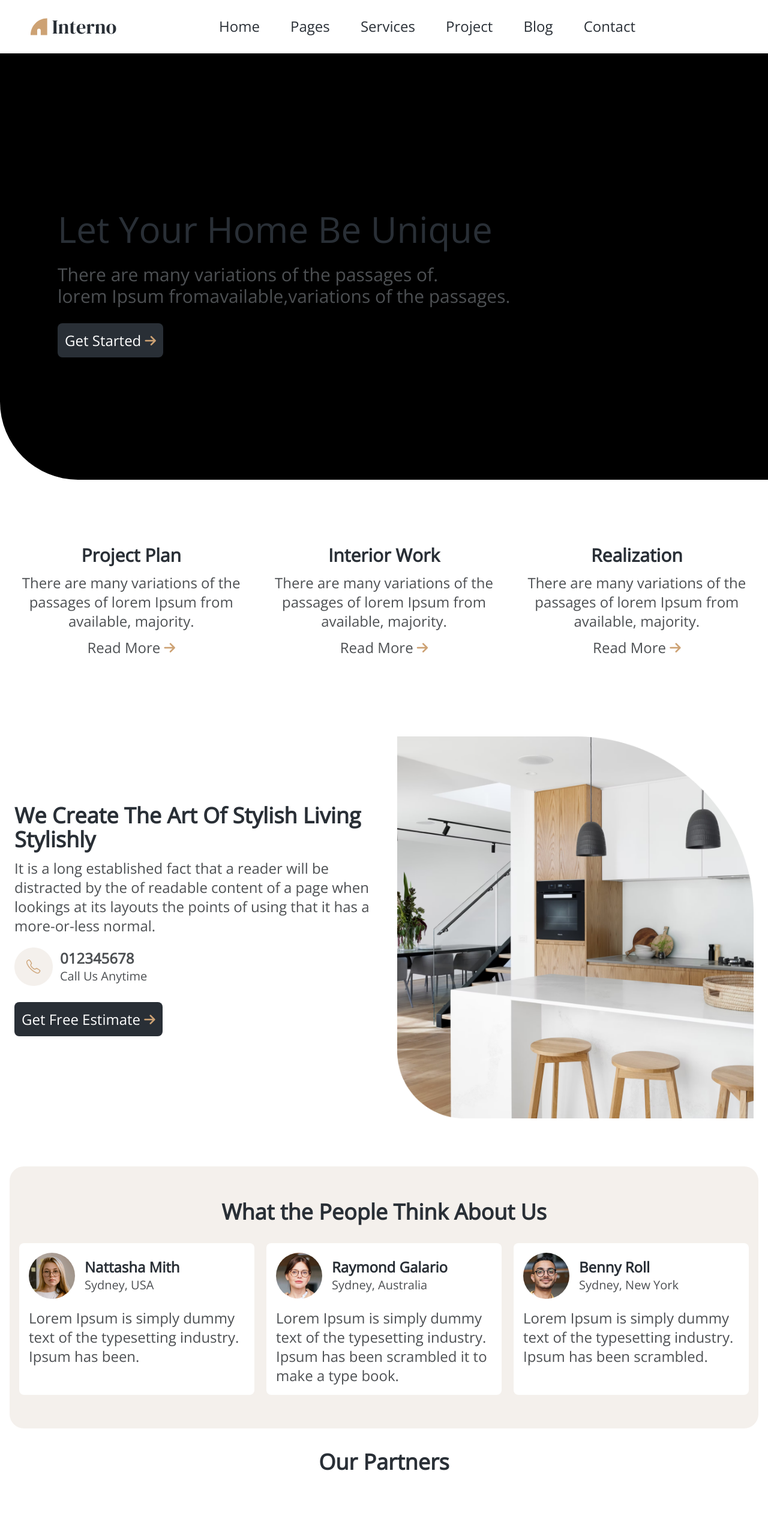
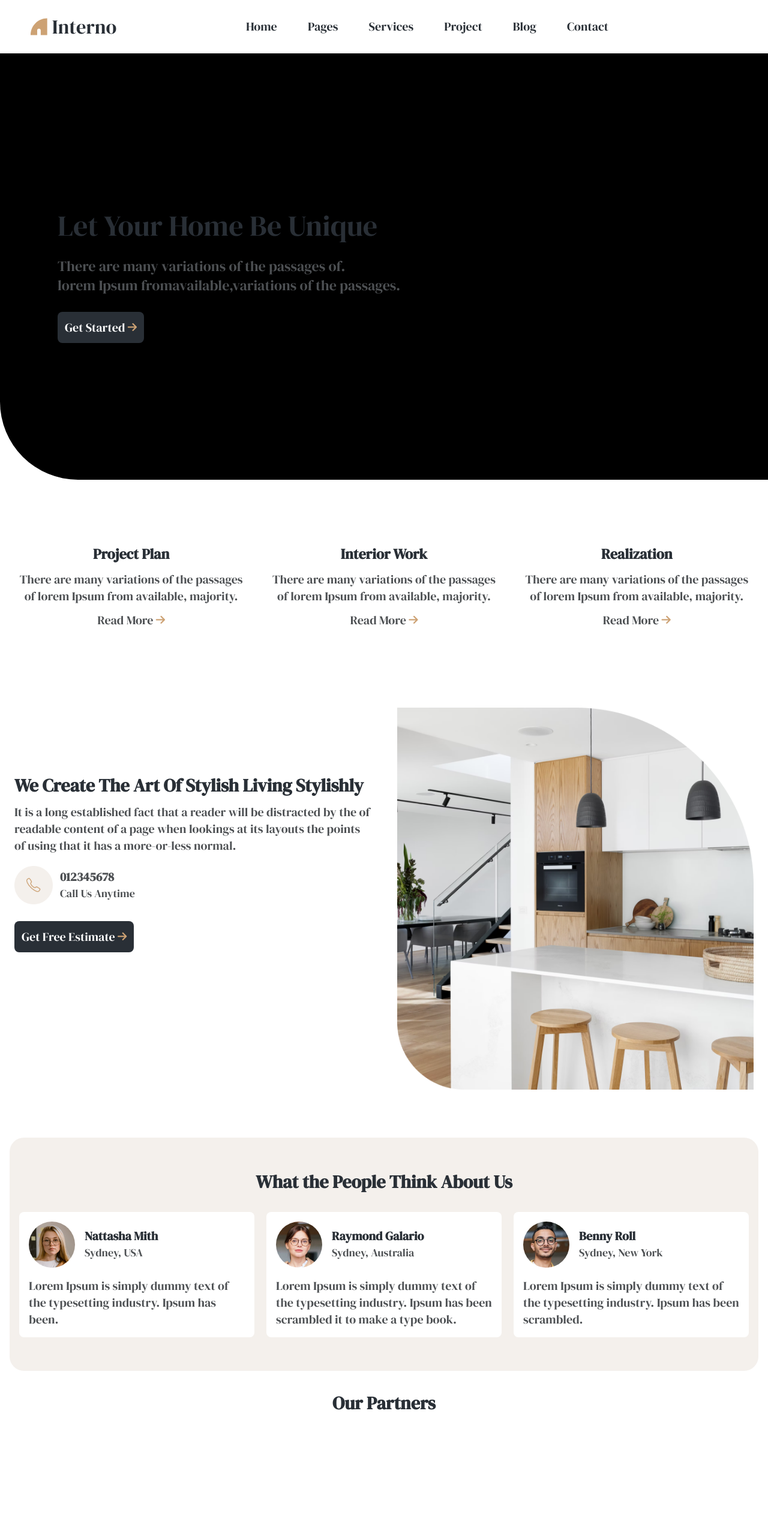
Before and after one commit to alimuhammeddev/Interno, a plain HTML site: page index.html in a window 1280 px wide. Shown: the top 2528 px of the page at 60% size. Drawn offline with nearby package versions, Linux system fonts and the light colour scheme.

Commit message:
added fonts

```diff
--- a/index.html
+++ b/index.html
@@ -10,11 +10,11 @@
     <script src="https://kit.fontawesome.com/4e3895d11d.js" crossorigin="anonymous"></script>
     <link rel="preconnect" href="https://fonts.googleapis.com">
     <link rel="preconnect" href="https://fonts.gstatic.com" crossorigin>
-    <link href="https://fonts.googleapis.com/css2?family=Open+Sans&display=swap" rel="stylesheet">
+    <link href="https://fonts.googleapis.com/css2?family=DM+Serif+Display&display=swap" rel="stylesheet">
 </head>
 <style>
     body{
-        font-family: 'Open Sans', sans-serif;
+        font-family: 'DM Serif Display', serif;
     }
     html{
         scroll-behavior: smooth;
@@ -29,22 +29,22 @@
             <div class="nav-links md:static fixed md:min-h-fit min-h-[90vh] left-0 top-20 -translate-x-full md:translate-x-0 md:w-auto w-full flex items-center px-5 transform transition-transform duration-300 ease-in-out bg-[#ffffff] lg:shadow-none shadow-2xl">
                 <ul class="flex md:flex-row flex-col md:items-center md:gap-[4vw] gap-8 lg:mt-0 md:mt-0 -mt-28">
                     <li>
-                        <a class="text-[#292F36] hover:text-[#CDA274] transition ease-out duration-500 lg:text-2xl text-lg lg:font-medium" href="#!">Home</a>
+                        <a class="text-[#292F36] hover:text-[#CDA274] transition ease-out duration-500 lg:text-xl text-lg lg:font-medium" href="#!">Home</a>
                     </li>
                     <li>
-                        <a class="text-[#292F36] hover:text-[#CDA274] transition ease-out duration-500 lg:text-2xl text-lg lg:font-medium" href="#!">Pages</a>
+                        <a class="text-[#292F36] hover:text-[#CDA274] transition ease-out duration-500 lg:text-xl text-lg lg:font-medium" href="#!">Pages</a>
                     </li>
                     <li>
-                        <a class="text-[#292F36] hover:text-[#CDA274] transition ease-out duration-500 lg:text-2xl text-lg lg:font-medium" href="#!">Services</a>
+                        <a class="text-[#292F36] hover:text-[#CDA274] transition ease-out duration-500 lg:text-xl text-lg lg:font-medium" href="#!">Services</a>
                     </li>
                     <li>
-                        <a class="text-[#292F36] hover:text-[#CDA274] transition ease-out duration-500 lg:text-2xl text-lg lg:font-medium" href="#!">Project</a>
+                        <a class="text-[#292F36] hover:text-[#CDA274] transition ease-out duration-500 lg:text-xl text-lg lg:font-medium" href="#!">Project</a>
                     </li>
                     <li>
-                        <a class="text-[#292F36] hover:text-[#CDA274] transition ease-out duration-500 lg:text-2xl text-lg lg:font-medium" href="#!">Blog</a>
+                        <a class="text-[#292F36] hover:text-[#CDA274] transition ease-out duration-500 lg:text-xl text-lg lg:font-medium" href="#!">Blog</a>
                     </li>
                     <li>
-                        <a class="text-[#292F36] hover:text-[#CDA274] transition ease-out duration-500 lg:text-2xl text-lg lg:font-medium" href="#!">Contact</a>
+                        <a class="text-[#292F36] hover:text-[#CDA274] transition ease-out duration-500 lg:text-xl text-lg lg:font-medium" href="#!">Contact</a>
                     </li>
                 </ul>
             </div>
@@ -58,14 +58,14 @@
         <div class=" relative bg-cover bg-current h-screen rounded-bl-[130px] bg-[#ffffff]" style="background-image: url(/images/image.jpg);">
             <div class="container mx-auto">
                 <div class="absolute inset-0 top-64 items-center lg:p-24 p-10">
-                    <h1 class="text-[#292F36] lg:text-6xl text-4xl font-medium">
+                    <h1 class="text-[#292F36] lg:text-5xl text-4xl font-medium">
                         Let Your Home Be Unique
                     </h1>
-                    <h3 class="lg:text-3xl text-lg text-[#4D5053] mt-3 lg:mt-7">
+                    <h3 class="lg:text-2xl text-lg text-[#4D5053] mt-3 lg:mt-7">
                         There are many variations of the passages of. <br> lorem Ipsum fromavailable,variations of the passages.
                     </h3>
                     <div class="mt-6 lg:mt-10">
-                        <a href="#!" class="bg-[#292F36] text-[#FFFFFF] p-3 lg:text-2xl text-base font-medium rounded-lg">Get Started <i class="fa-solid fa-arrow-right fa-sm" style="color: #cda274;"></i></a>
+                        <a href="#!" class="bg-[#292F36] text-[#FFFFFF] p-3 lg:text-xl text-base font-medium rounded-lg">Get Started <i class="fa-solid fa-arrow-right fa-sm" style="color: #cda274;"></i></a>
                     </div>
                 </div>
             </div>
@@ -75,36 +75,36 @@
         <div class="container mx-auto p-4 lg:mt-20 mt-10">
             <div class="grid grid-cols-1 md:grid-cols-3 lg:grid-cols-3 gap-4">
                 <div class="p-3 hover:bg-[#F4F0EC] transition ease-out duration-700 rounded-lg cursor-pointer">
-                    <h1 class="text-[#292F36] lg:text-3xl text-xl font-semibold text-center">
+                    <h1 class="text-[#292F36] lg:text-2xl text-xl font-semibold text-center">
                         Project Plan
                     </h1>
-                    <h3 class="text-center text-[#4D5053] lg:text-2xl text-base mt-3">
+                    <h3 class="text-center text-[#4D5053] lg:text-xl text-base mt-3">
                         There are many variations of the passages of lorem Ipsum from available, majority.
                     </h3>
                    <div class="text-center mt-3">
-                    <a href="#!" class="text-[#4D5053] lg:text-2xl font-medium">Read More <i class="fa-solid fa-arrow-right fa-sm" style="color: #cda274;"></i></a>
+                    <a href="#!" class="text-[#4D5053] lg:text-xl font-medium">Read More <i class="fa-solid fa-arrow-right fa-sm" style="color: #cda274;"></i></a>
                    </div>
                 </div>
                 <div class="p-3 hover:bg-[#F4F0EC] transition ease-out duration-700 rounded-lg cursor-pointer">
-                    <h1 class="text-[#292F36] lg:text-3xl text-xl font-semibold text-center">
+                    <h1 class="text-[#292F36] lg:text-2xl text-xl font-semibold text-center">
                         Interior Work
                     </h1>
-                    <h3 class="text-center text-[#4D5053] lg:text-2xl text-base mt-3">
+                    <h3 class="text-center text-[#4D5053] lg:text-xl text-base mt-3">
                         There are many variations of the passages of lorem Ipsum from available, majority.
                     </h3>
                    <div class="text-center mt-3">
-                    <a href="#!" class="text-[#4D5053] lg:text-2xl font-medium">Read More <i class="fa-solid fa-arrow-right fa-sm" style="color: #cda274;"></i></a>
+                    <a href="#!" class="text-[#4D5053] lg:text-xl font-medium">Read More <i class="fa-solid fa-arrow-right fa-sm" style="color: #cda274;"></i></a>
                    </div>
                 </div>
                 <div class="p-3 hover:bg-[#F4F0EC] transition ease-out duration-700 rounded-lg cursor-pointer">
-                    <h1 class="text-[#292F36] lg:text-3xl text-xl font-semibold text-center">
+                    <h1 class="text-[#292F36] lg:text-2xl text-xl font-semibold text-center">
                         Realization
                     </h1>
-                    <h3 class="text-center text-[#4D5053] lg:text-2xl text-base mt-3">
+                    <h3 class="text-center text-[#4D5053] lg:text-xl text-base mt-3">
                         There are many variations of the passages of lorem Ipsum from available, majority.
                     </h3>
                    <div class="text-center mt-3">
-                    <a href="#!" class="text-[#4D5053] lg:text-2xl font-medium">Read More <i class="fa-solid fa-arrow-right fa-sm" style="color: #cda274;"></i></a>
+                    <a href="#!" class="text-[#4D5053] lg:text-xl font-medium">Read More <i class="fa-solid fa-arrow-right fa-sm" style="color: #cda274;"></i></a>
                    </div>
                 </div>
             </div>
@@ -114,21 +114,21 @@
         <div class="container mx-auto p-4 lg:mt-20 mt-10">
             <div class="grid grid-cols-1 md:grid-cols-2 lg:grid-cols-2 gap-7">
                 <div class="p-2 lg:mt-28">
-                    <h1 class="lg:text-4xl text-2xl text-[#292F36] font-semibold">
+                    <h1 class="lg:text-3xl text-2xl text-[#292F36] font-semibold">
                         We Create The Art Of Stylish Living Stylishly
                     </h1>
-                    <p class="text-[#4D5053] lg:text-2xl text-base mt-3">
+                    <p class="text-[#4D5053] lg:text-xl text-base mt-3">
                         It is a long established fact that a reader will be distracted by the of readable content of a page when lookings at its layouts the points of using that it has a more-or-less normal.
                     </p>
                     <div class="flex items-center gap-3 mt-5">
                         <img src="/images/Call Icon.png" class="lg:w-16 w-10" alt="">
                         <div>
-                            <h1 class="text-[#4D5053] font-semibold lg:text-2xl text-base">012345678</h1>
-                            <p class="text-[#4D5053] lg:text-xl text-sm">Call Us Anytime</p>
+                            <h1 class="text-[#4D5053] font-semibold lg:text-xl text-base">012345678</h1>
+                            <p class="text-[#4D5053] lg:text-lg text-sm">Call Us Anytime</p>
                         </div>
                     </div>
                     <div class="lg:mt-10 mt-7">
-                        <a href="#!" class="bg-[#292F36] text-[#FFFFFF] p-3 lg:text-2xl text-base font-medium rounded-lg">Get Free Estimate <i class="fa-solid fa-arrow-right fa-sm" style="color: #cda274;"></i></a>
+                        <a href="#!" class="bg-[#292F36] text-[#FFFFFF] p-3 lg:text-xl text-base font-medium rounded-lg">Get Free Estimate <i class="fa-solid fa-arrow-right fa-sm" style="color: #cda274;"></i></a>
                     </div>
                 </div>
                 <div class="p-2">
@@ -140,7 +140,7 @@
     <div>
         <div class="container mx-auto p-4 mt-10">
             <div class="bg-[#F4F0EC] p-4 rounded-3xl pb-14">
-                <h1 class="text-[#292F36] text-center lg:text-4xl text-2xl font-semibold mt-10">
+                <h1 class="text-[#292F36] text-center lg:text-3xl text-2xl font-semibold mt-10">
                     What the People Think About Us
                 </h1>
                 <div class="grid grid-cols-1 md:grid-cols-3 lg:grid-cols-3 gap-5 mt-8">
@@ -148,16 +148,16 @@
                         <div class="flex items-center gap-4">
                             <img src="/images/girl 1.jpg" class="rounded-full lg:w-fit w-12" alt="">
                             <div>
-                                <h1 class="text-[#292F36] lg:text-2xl text-base font-semibold">
+                                <h1 class="text-[#292F36] lg:text-xl text-base font-semibold">
                                     Nattasha Mith
                                 </h1>
-                                <p class="text-[#4D5053] lg:text-xl text-sm">
+                                <p class="text-[#4D5053] lg:text-lg text-sm">
                                     Sydney, USA
                                 </p>
                             </div>
                         </div>
                         <div>
-                            <h3 class="text-[#4D5053] lg:text-2xl text-sm mt-4">
+                            <h3 class="text-[#4D5053] lg:text-xl text-sm mt-4">
                                 Lorem Ipsum is simply dummy text of the typesetting industry. Ipsum has been.
                             </h3>
                         </div>
@@ -166,16 +166,16 @@
                         <div class="flex items-center gap-4">
                             <img src="/images/girl 2.jpg" class="rounded-full lg:w-fit w-12" alt="">
                             <div>
-                                <h1 class="text-[#292F36] lg:text-2xl text-base font-semibold">
+                                <h1 class="text-[#292F36] lg:text-xl text-base font-semibold">
                                     Raymond Galario
                                 </h1>
-                                <p class="text-[#4D5053] lg:text-xl text-sm">
+                                <p class="text-[#4D5053] lg:text-lg text-sm">
                                     Sydney, Australia
                                 </p>
                             </div>
                         </div>
                         <div>
-                            <h3 class="text-[#4D5053] lg:text-2xl text-sm mt-4">
+                            <h3 class="text-[#4D5053] lg:text-xl text-sm mt-4">
                                 Lorem Ipsum is simply dummy text of the typesetting industry. Ipsum has been scrambled it to make a type book.
                             </h3>
                         </div>
@@ -184,16 +184,16 @@
                         <div class="flex items-center gap-4">
                             <img src="/images/man.jpg" class="rounded-full lg:w-fit w-12" alt="">
                             <div>
-                                <h1 class="text-[#292F36] lg:text-2xl text-base font-semibold">
+                                <h1 class="text-[#292F36] lg:text-xl text-base font-semibold">
                                     Benny Roll
                                 </h1>
-                                <p class="text-[#4D5053] lg:text-xl text-sm">
+                                <p class="text-[#4D5053] lg:text-lg text-sm">
                                     Sydney, New York
                                 </p>
                             </div>
                         </div>
                         <div>
-                            <h3 class="text-[#4D5053] lg:text-2xl text-sm mt-4">
+                            <h3 class="text-[#4D5053] lg:text-xl text-sm mt-4">
                                 Lorem Ipsum is simply dummy text of the typesetting industry. Ipsum has been scrambled.
                             </h3>
                         </div>
@@ -204,7 +204,7 @@
     </div>
     <div>
         <div>
-            <h1 class="text-[#292f36] text-center mt-5 lg:text-4xl text-2xl font-semibold">Our Partners</h1>
+            <h1 class="text-[#292f36] text-center mt-5 lg:text-3xl text-2xl font-semibold">Our Partners</h1>
         </div>
         <marquee width="95%" direction="left" height="120px" class="mt-7 p-4">
             <div class="flex items-center gap-8">
@@ -219,7 +219,7 @@
     <div>
         <div class="container mx-auto p-4">
             <div class="lg:mt-8 -mt-6">
-                <h1 class="text-[#292F36] lg:text-4xl text-2xl font-semibold text-center">
+                <h1 class="text-[#292F36] lg:text-3xl text-2xl font-semibold text-center">
                     Follow Our Projects
                 </h1>
                 <h3 class="text-[#4D5053] lg:text-xl text-base text-center mt-4">
@@ -231,15 +231,15 @@
                     <img src="/images/Image (3).png" alt="Your Image" class="w-full h-auto">
                     <div class="lg:mt-24 mt-16">
                         <div class="absolute bottom-0 left-0">
-                            <h1 class="lg:text-2xl text-base font-semibold">
+                            <h1 class="lg:text-xl text-base font-semibold">
                                 Modern Kitchan
                             </h1>
-                            <p class="lg:text-xl text-sm">
+                            <p class="lg:text-lg text-sm">
                                 Decor / Artchitecture
                             </p>
                         </div>
                         <div class="absolute bottom-0 right-0">
-                            <div class="lg:text-4xl">
+                            <div class="lg:text-2xl">
                                 <i class="fa-solid fa-circle-chevron-right fa-xl" style="color: #292F36;"></i>
                             </div>
                         </div>
@@ -249,15 +249,15 @@
                     <img src="/images/Image (2).png" alt="Your Image" class="w-full h-auto">
                     <div class="lg:mt-24 mt-16">
                         <div class="absolute bottom-0 left-0">
-                            <h1 class="lg:text-2xl text-base font-semibold">
+                            <h1 class="lg:text-xl text-base font-semibold">
                                 Modern Kitchan
                             </h1>
-                            <p class="lg:text-xl text-sm">
+                            <p class="lg:text-lg text-sm">
                                 Decor / Artchitecture
                             </p>
                         </div>
                         <div class="absolute bottom-0 right-0">
-                            <div class="lg:text-4xl">
+                            <div class="lg:text-2xl">
                                 <i class="fa-solid fa-circle-chevron-right fa-xl" style="color: #292F36;"></i>
                             </div>
                         </div>
@@ -267,15 +267,15 @@
                     <img src="/images/Image (4).png" alt="Your Image" class="w-full h-auto">
                     <div class="lg:mt-24 mt-16">
                         <div class="absolute bottom-0 left-0">
-                            <h1 class="lg:text-2xl text-base font-semibold">
+                            <h1 class="lg:text-xl text-base font-semibold">
                                 Modern Kitchan
                             </h1>
-                            <p class="lg:text-xl text-sm">
+                            <p class="lg:text-lg text-sm">
                                 Decor / Artchitecture
                             </p>
                         </div>
                         <div class="absolute bottom-0 right-0">
-                            <div class="lg:text-4xl">
+                            <div class="lg:text-2xl">
                                 <i class="fa-solid fa-circle-chevron-right fa-xl" style="color: #292F36;"></i>
                             </div>
                         </div>
@@ -285,15 +285,15 @@
                     <img src="/images/Image (5).png" alt="Your Image" class="w-full h-auto">
                     <div class="lg:mt-24 mt-16">
                         <div class="absolute bottom-0 left-0">
-                            <h1 class="lg:text-2xl text-base font-semibold">
+                            <h1 class="lg:text-xl text-base font-semibold">
                                 Modern Kitchan
                             </h1>
-                            <p class="lg:text-xl text-sm">
+                            <p class="lg:text-lg text-sm">
                                 Decor / Artchitecture
                             </p>
                         </div>
                         <div class="absolute bottom-0 right-0">
-                            <div class="lg:text-4xl">
+                            <div class="lg:text-2xl">
                                 <i class="fa-solid fa-circle-chevron-right fa-xl" style="color: #292F36;"></i>
                             </div>
                         </div>
@@ -307,7 +307,7 @@
             <div class="container mx-auto p-4">
                 <div class="grid grid-cols-1 md:grid-cols-4 lg:grid-cols-4 gap-4">
                     <div class="p-2">
-                        <h1 class="text-[#CDA274] text-center lg:text-7xl text-3xl font-bold">
+                        <h1 class="text-[#CDA274] text-center lg:text-6xl text-3xl font-bold">
                             12
                         </h1>
                         <h3 class="text-[#4D5053] text-center mt-2 lg:text-2xl text-sm">
```
